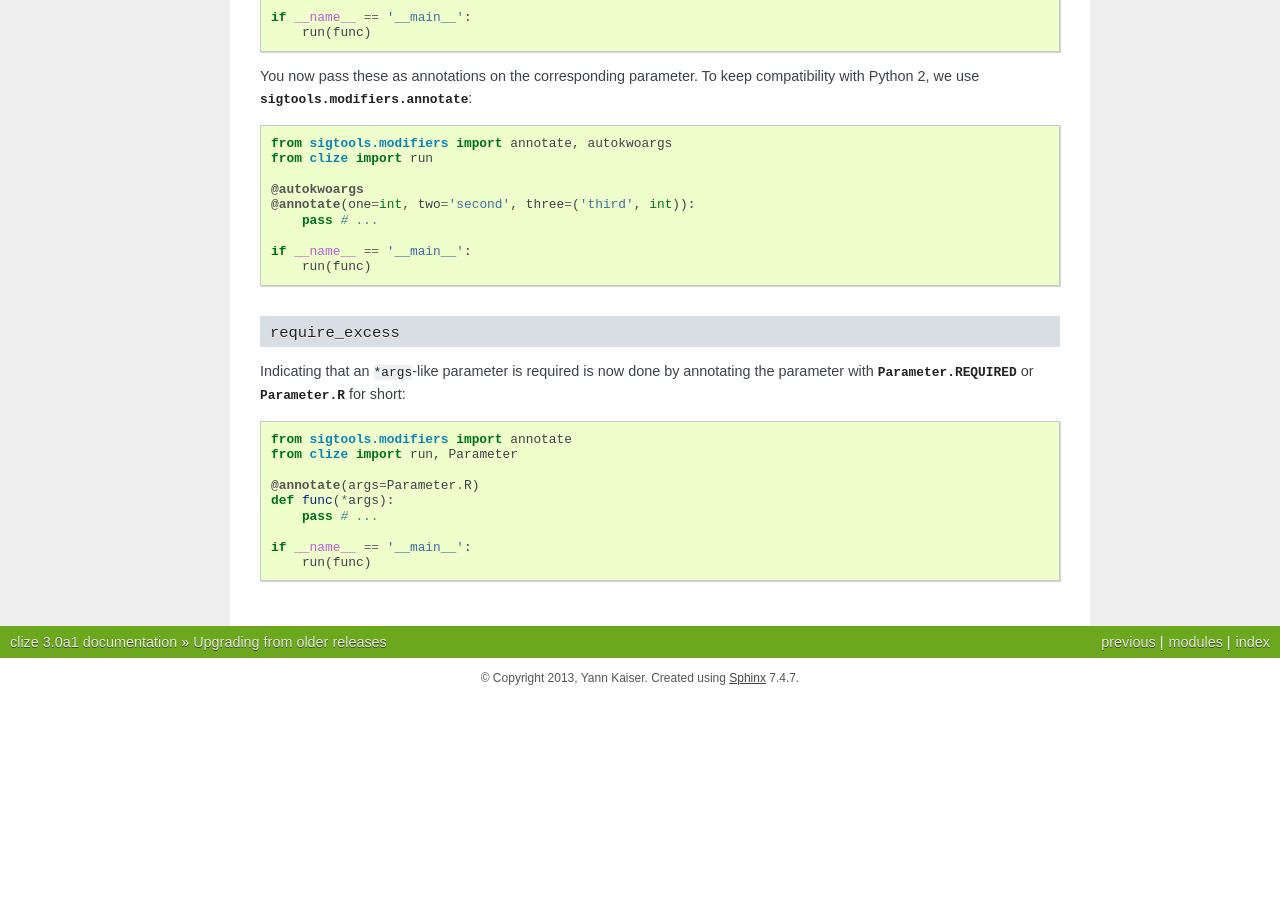
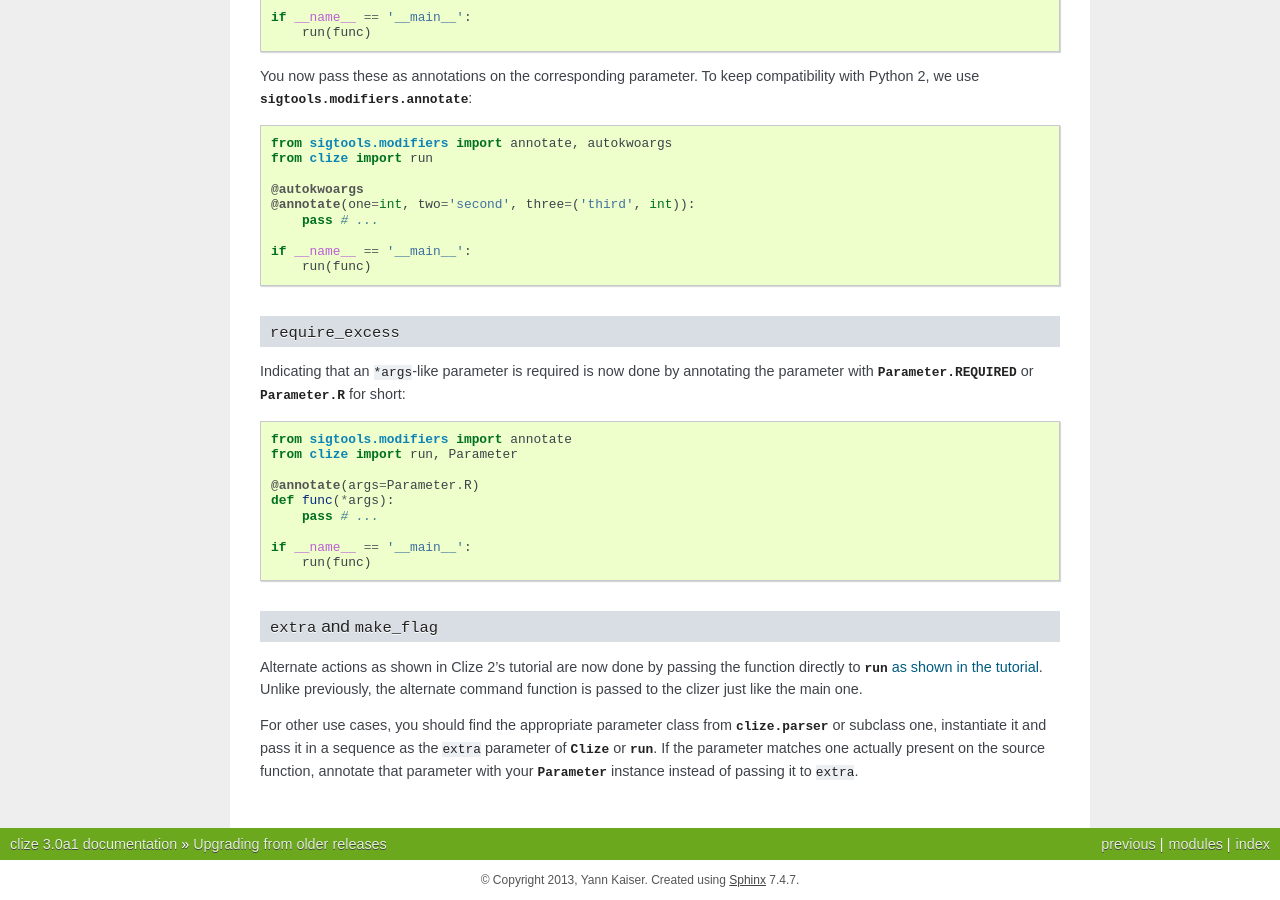
Before and after one commit to epsy/clize, a Sphinx documentation site: the page built from docs/upgrade.rst, in a window 1280 px wide and 900 px high, scrolled down 1617 px. Built offline with Sphinx 7.4.7, drawn with Linux system fonts in a browser that asks for light colours; before the commit the page ends 2315 px from its top, so only the background shows below that.

Commit message:
Added upgrade instructions for users of extra and make_flag.

```diff
--- a/docs/multicommands.rst
+++ b/docs/multicommands.rst
@@ -11,6 +11,8 @@ Multiple commands
     The program has multiple subcommands most of which are a major function of
     the program.
 
+
+.. _alt-actions:
 
 Alternate actions
 -----------------
--- a/docs/upgrade.rst
+++ b/docs/upgrade.rst
@@ -116,3 +116,17 @@ Indicating that an ``*args``-like parameter is required is now done by annotatin
 
     if __name__ == '__main__':
         run(func)
+
+``extra`` and ``make_flag``
+___________________________
+
+Alternate actions as shown in Clize 2's tutorial are now done by passing the
+function directly to `.run` :ref:`as shown in the tutorial <alt-actions>`.
+Unlike previously, the alternate command function is passed to the clizer just
+like the main one.
+
+For other use cases, you should find the appropriate parameter class from
+`clize.parser` or subclass one, instantiate it and pass it in a sequence as the
+``extra`` parameter of `.Clize` or `.run`. If the parameter matches one
+actually present on the source function, annotate that parameter with your
+`.Parameter` instance instead of passing it to ``extra``.
```
